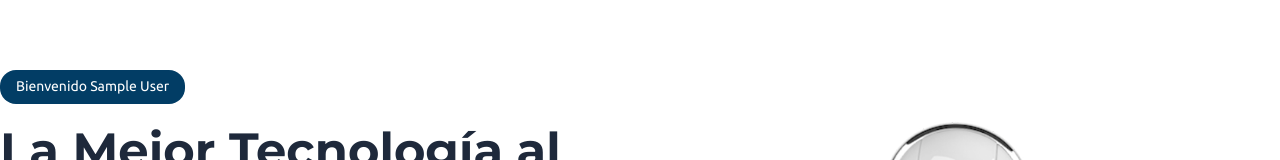
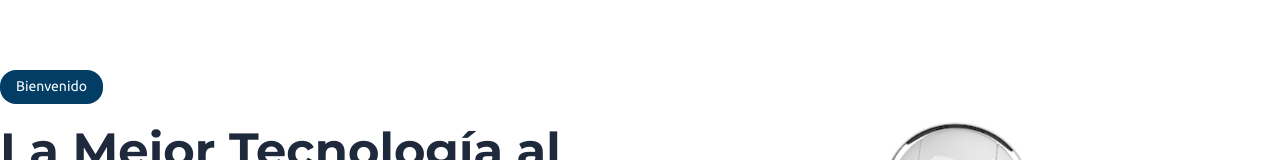
Before and after one commit to EnriqueHM31/ecommerce-recomendaciones, a React (Vite) app: page / in a window 1280 px wide. Shown: the part 135-295 px from the top of the page. Built offline with nearby package versions, Linux system fonts and the light colour scheme; no server answers; sample sign-in values are in the browser's storage; what @react-pdf/renderer would draw is missing.

Commit message:
Fix user greeting display in Hero component: Updated the greeting message to conditionally render first and last names only if they are not null, improving user experience and preventing display of 'undefined' values.

```diff
--- a/src/components/Home/Hero.tsx
+++ b/src/components/Home/Hero.tsx
@@ -33,7 +33,7 @@ export default function Hero() {
                                     className="text-sm text-theme-secondary bg-theme-primary w-fit px-4 py-2 rounded-2xl mb-4 leading-tight text-center"
 
                                 >
-                                    {`Bienvenido ${user?.firstName} ${user?.lastName}`}
+                                    {`Bienvenido ${user?.firstName === null ? user?.firstName : ''} ${user?.lastName === null ? user?.lastName : ''}`}
                                 </motion.p>
                             )
                         }
```
